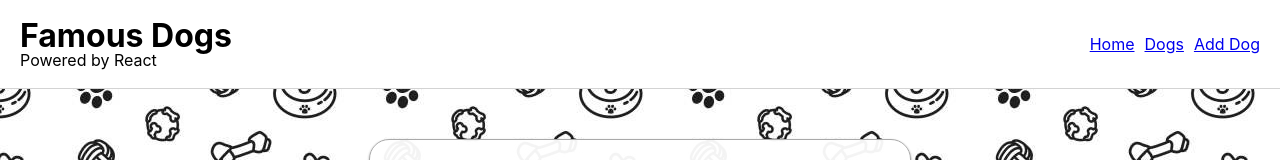
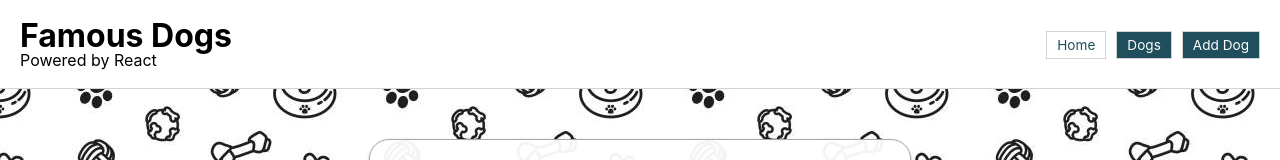
Before and after one commit to katherinemtam/famous-dogs-frontend, a React (Create React App) app: page / in a window 1280 px wide. Shown: the top 160 px of the page. Built offline with nearby package versions, Linux system fonts and the light colour scheme.

Commit message:
add CSS to Header

```diff
--- a/src/app/Header.css
+++ b/src/app/Header.css
@@ -13,4 +13,19 @@
 
 .Header nav a {
   margin-left: 10px;
+  text-decoration: none;
+  border: 1px solid lightgray;
+  padding: 5px 10px;;
+  background: #1F4E5C;
+  color: white;
+  font-size: .85rem;
 }
+
+.Header nav a:hover {
+  background: #65A7AB;
+}
+
+.Header nav a.active {
+  color:#1F4E5C;
+  background: white;
+}
--- a/src/app/Header.js
+++ b/src/app/Header.js
@@ -12,8 +12,8 @@ class Header extends Component {
           <h3>Powered by React</h3>
         </div>
         <nav>
-          <NavLink to="/">Home</NavLink>
-          <NavLink to="/dogs">Dogs</NavLink>
+          <NavLink to="/" exact={true}>Home</NavLink>
+          <NavLink to="/dogs" exact={true}>Dogs</NavLink>
           <NavLink to="/dogs/add">Add Dog</NavLink>
         </nav>
       </header>
```
